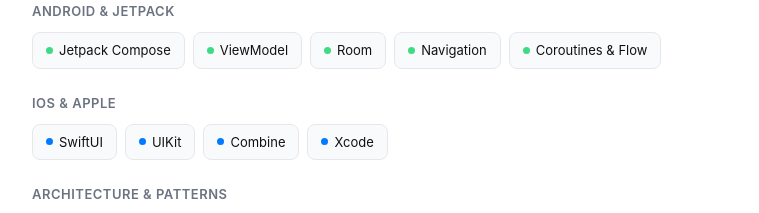
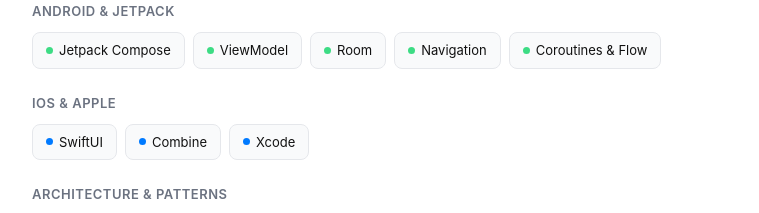
Before and after one commit to juanpablorenau/portfolio, a plain HTML site: page index.html in a window 1280 px wide. Shown: the part 1440-1653 px from the top of the page, without its empty margins (260-1019 px from the left). Drawn offline with Linux system fonts and the light colour scheme.

Commit message:
main: Fix index.html

```diff
--- a/index.html
+++ b/index.html
@@ -197,7 +197,7 @@
   <h2>What I work with</h2>
   <div class="skills-section anim"><div class="skills-category">Languages</div><div class="skills-grid"><div class="skill-tag"><span class="skill-dot dot-kotlin"></span>Kotlin</div><div class="skill-tag ios-skill"><span class="skill-dot dot-swift"></span>Swift</div></div></div>
   <div class="skills-section anim anim-delay-1"><div class="skills-category">Android & Jetpack</div><div class="skills-grid"><div class="skill-tag"><span class="skill-dot dot-android"></span>Jetpack Compose</div><div class="skill-tag"><span class="skill-dot dot-android"></span>ViewModel</div><div class="skill-tag"><span class="skill-dot dot-android"></span>Room</div><div class="skill-tag"><span class="skill-dot dot-android"></span>Navigation</div><div class="skill-tag"><span class="skill-dot dot-android"></span>Coroutines & Flow</div></div></div>
-  <div class="skills-section anim anim-delay-2"><div class="skills-category">iOS & Apple</div><div class="skills-grid"><div class="skill-tag ios-skill"><span class="skill-dot dot-ios"></span>SwiftUI</div><div class="skill-tag ios-skill"><span class="skill-dot dot-ios"></span>UIKit</div><div class="skill-tag ios-skill"><span class="skill-dot dot-ios"></span>Combine</div><div class="skill-tag ios-skill"><span class="skill-dot dot-ios"></span>Xcode</div></div></div>
+  <div class="skills-section anim anim-delay-2"><div class="skills-category">iOS & Apple</div><div class="skills-grid"><div class="skill-tag ios-skill"><span class="skill-dot dot-ios"></span>SwiftUI</div><div class="skill-tag ios-skill"><span class="skill-dot dot-ios"></span>Combine</div><div class="skill-tag ios-skill"><span class="skill-dot dot-ios"></span>Xcode</div></div></div>
   <div class="skills-section anim anim-delay-3"><div class="skills-category">Architecture & Patterns</div><div class="skills-grid"><div class="skill-tag"><span class="skill-dot dot-arch"></span>Clean Architecture</div><div class="skill-tag"><span class="skill-dot dot-arch"></span>MVVM</div><div class="skill-tag"><span class="skill-dot dot-arch"></span>Repository Pattern</div><div class="skill-tag"><span class="skill-dot dot-arch"></span>Hilt / DI</div></div></div>
   <div class="skills-section anim"><div class="skills-category">Networking & Tooling</div><div class="skills-grid"><div class="skill-tag"><span class="skill-dot dot-tool"></span>Retrofit</div><div class="skill-tag"><span class="skill-dot dot-tool"></span>REST APIs</div><div class="skill-tag"><span class="skill-dot dot-tool"></span>Unit Testing</div><div class="skill-tag"><span class="skill-dot dot-tool"></span>Git / GitHub</div></div></div>
 </section>
```
